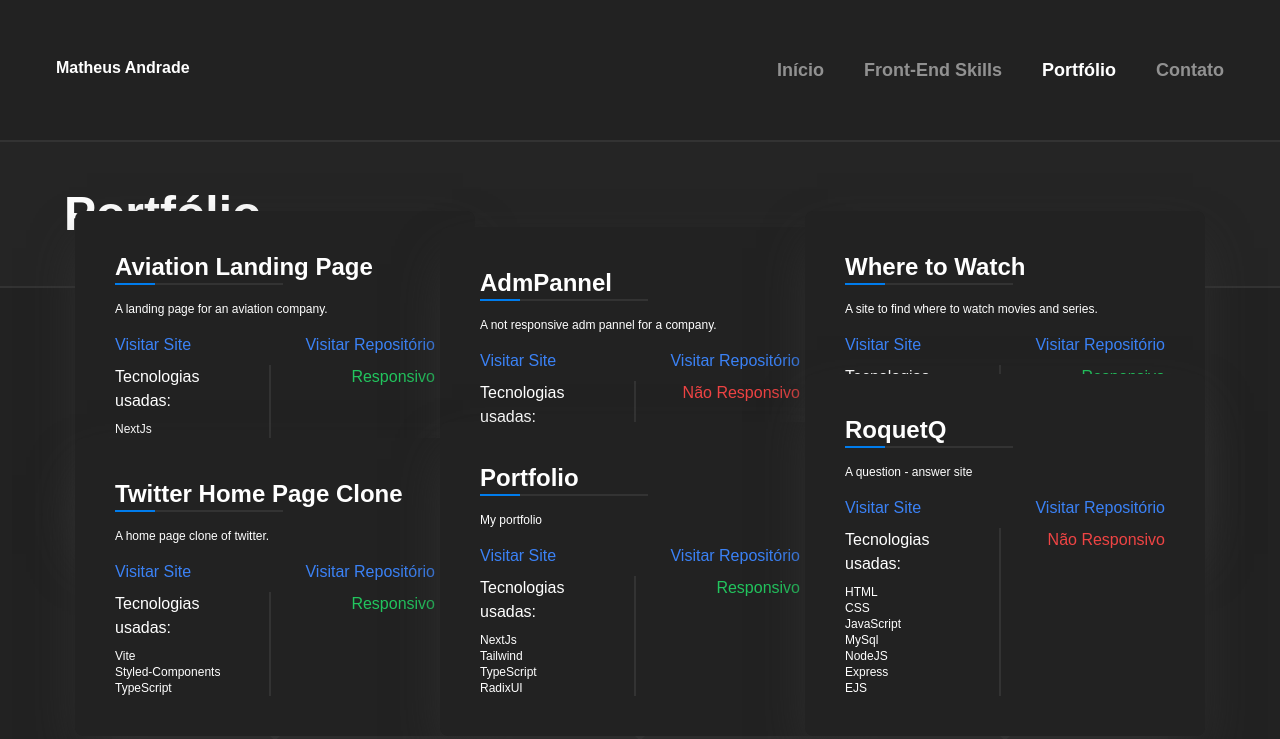
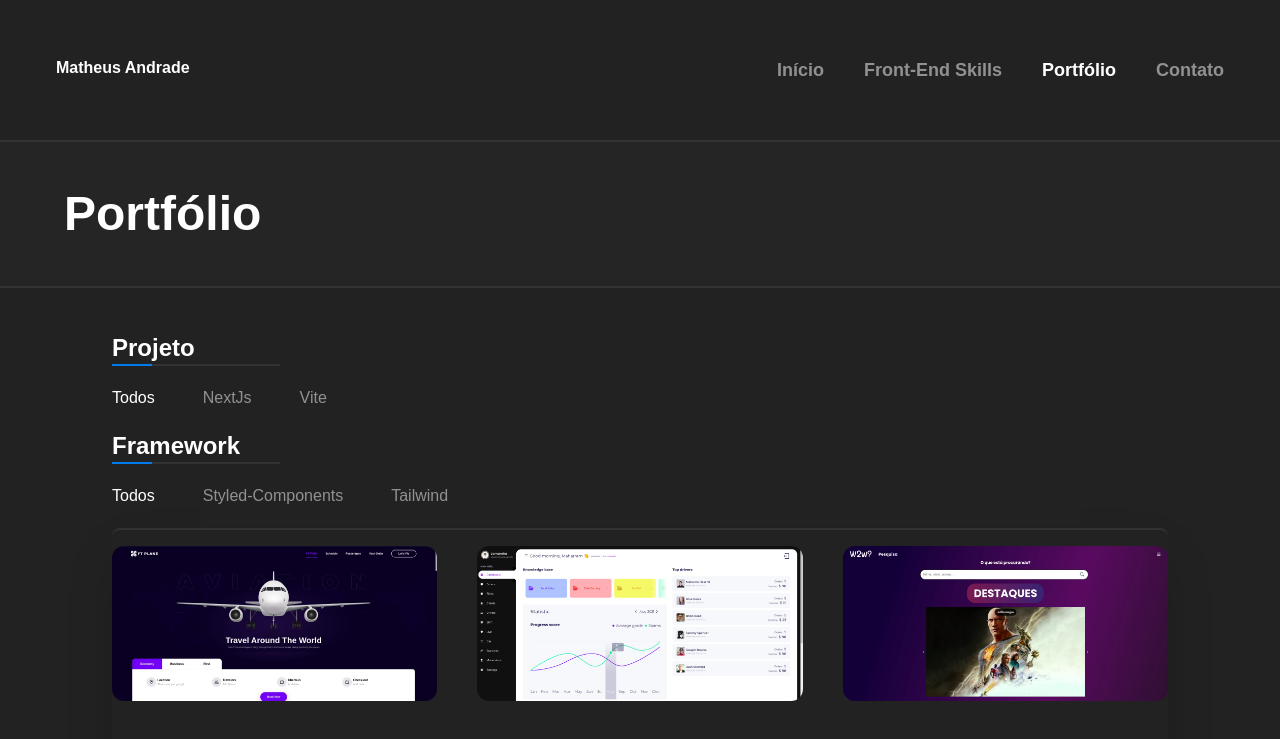
Before and after one commit to matheusa1/portfolio, a Next.js app: page /portfolio in a window 1280 px wide. Shown: the top 739 px of the page. Built offline with nearby package versions, Linux system fonts and the light colour scheme.

Commit message:
Update index.tsx

```diff
--- a/components/SiteCard/index.tsx
+++ b/components/SiteCard/index.tsx
@@ -32,7 +32,7 @@
 	const [open, setOpen] = useState<boolean>(false)
 
 	return (
-		<Popover.Root open={true}>
+		<Popover.Root open={open}>
 			<Popover.Trigger
 				onMouseEnter={() => {
 					setIsHover(true)
```
